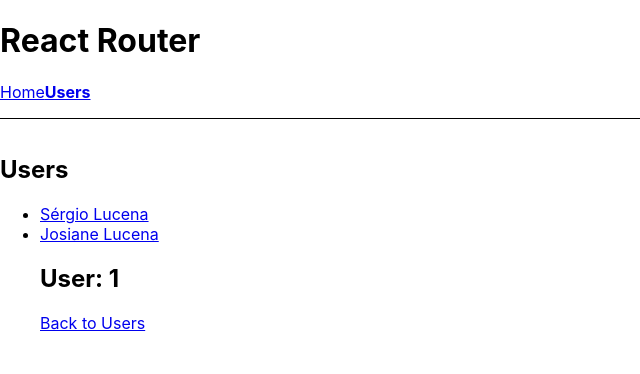
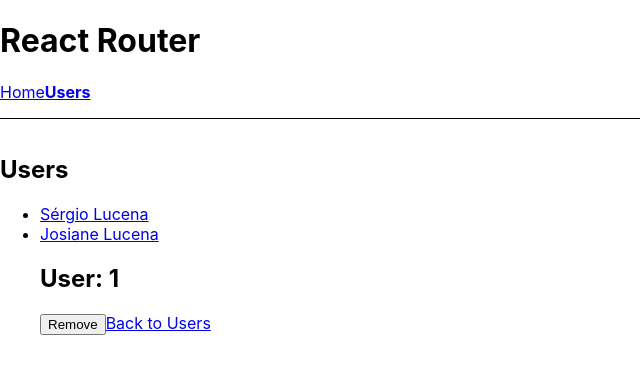
Before and after one commit to sergioviniciuss/routing-playground, a React (Create React App) app: page /users/1 in a window 1280 px wide. Shown: the top 374 px of the page, without its empty margins (0-640 px from the left). Built offline with nearby package versions, Linux system fonts and the light colour scheme.

Commit message:
feat(delete User): Uses useNavigate hook to redirect user after deletion

```diff
--- a/src/App.js
+++ b/src/App.js
@@ -1,19 +1,30 @@
-import { Routes, Route, Link } from 'react-router-dom';
+import { useState } from 'react';
+import { Routes, Route, useNavigate } from 'react-router-dom';
 import { Home } from './pages/Home';
 import { Users } from './pages/Users';
 import { User } from './pages/Users/User';
 import { Layout } from './components/Layout';
 import { NoMatch } from './pages/NoMatch';
-import { users } from './mocks/users';
+import { users as usersList } from './mocks/users';
 
 export const App = () => {
+  const [users, setUsers] = useState(usersList);
+  const navigate = useNavigate();
+  const handleRemoveUser = (userId) => {
+    setUsers((state) => state.filter((user) => user.id !== userId));
+    navigate('/users');
+  };
+
   return (
     <Routes>
       <Route element={<Layout />}>
         <Route index element={<Home />} />
         <Route path="home" element={<Home />} />
         <Route path="users" element={<Users users={users} />}>
-          <Route path=":userId" element={<User />} />
+          <Route
+            path=":userId"
+            element={<User onRemoveUser={handleRemoveUser} />}
+          />
         </Route>
         <Route path="*" element={<NoMatch />} />
       </Route>
--- a/src/pages/Users/User/index.js
+++ b/src/pages/Users/User/index.js
@@ -1,12 +1,16 @@
 import { useParams, Link } from "react-router-dom";
 
-export const User = () => {
+export const User = ({ onRemoveUser }) => {
   const { userId } = useParams();
 
   return (
     <>
       <h2>User: {userId}</h2>
 
+      <button type="button" onClick={() => onRemoveUser(userId)}>
+        Remove
+      </button>
+
       <Link to="/users">Back to Users</Link>
     </>
   );
```
